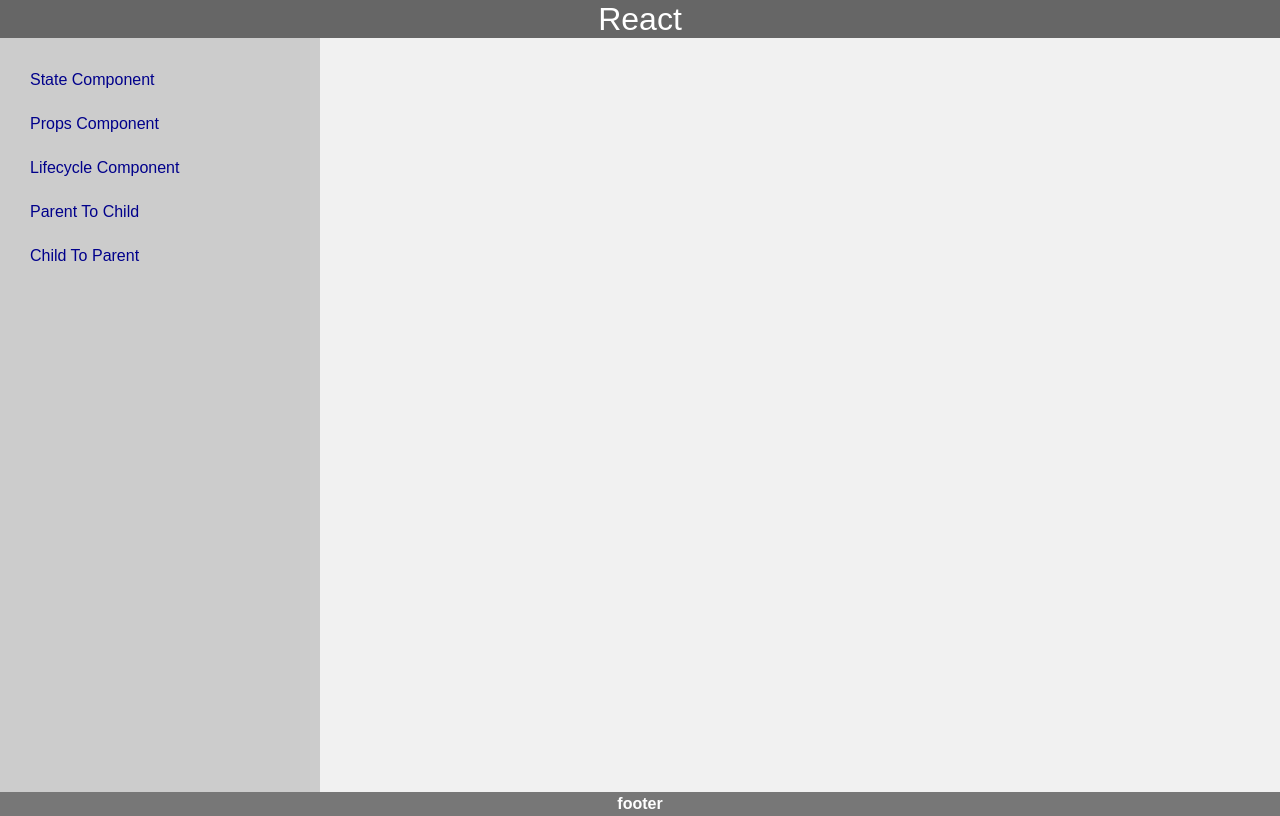
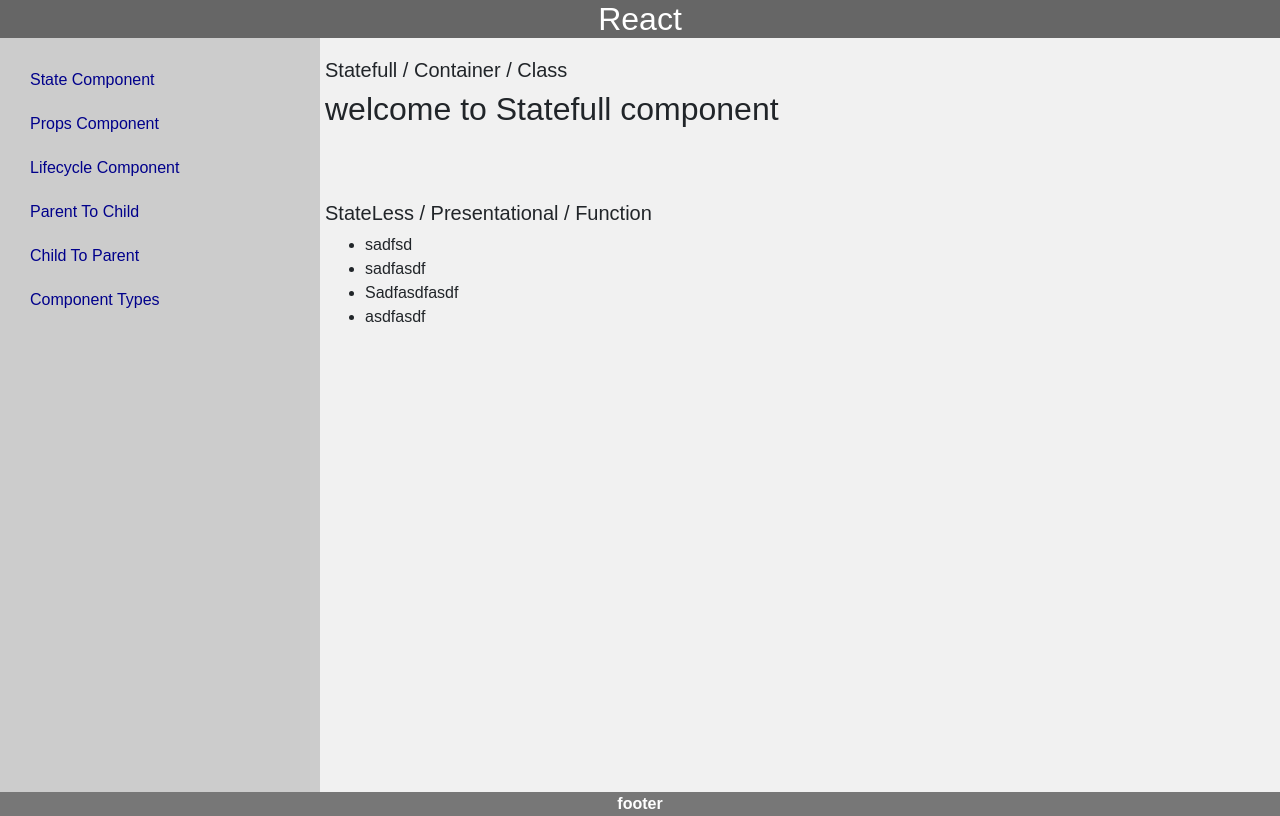
Before and after one commit to RavindraPonugupati/React_Class, a React (Create React App) app: page /components in a window 1280 px wide. Built offline with nearby package versions, Linux system fonts and the light colour scheme.

Commit message:
Components types

```diff
--- a/src/Routes.js
+++ b/src/Routes.js
@@ -5,6 +5,7 @@
 import Lifecycle from './component/lifecycle/lifecycle';
 import ParentToChild from './component/parent-to-child/parentToChild';
 import ChildToParent from './component/child-to-parent/childToParent';
+import StateFullContainer from './component/state-full-component/state-full-component';
 import {
     BrowserRouter as Router,
     Route,
@@ -22,6 +23,7 @@
                             <li><Link to="/lifecycle">Lifecycle Component</Link></li>
                             <li><Link to="/parentToChild">Parent To Child</Link></li>
                             <li><Link to="/childToParent">Child To Parent</Link></li>
+                            <li><Link to="/components">Component Types</Link></li>
                         </ul>
                     </nav>
                     <article>
@@ -31,6 +33,7 @@
                         <Route path="/lifecycle" component={Lifecycle} />
                         <Route path="/parentToChild" component={ParentToChild} />
                         <Route path="/childToParent" component={ChildToParent} />
+                        <Route path="/components" component={StateFullContainer} />
                     </article>
                 </Router>
             </div>
--- /dev/null
+++ b/src/component/state-full-component/state-full-component.js
@@ -0,0 +1,29 @@
+import React ,{ Component } from 'react';
+import Users from '../state-less-component/state-less-component';
+class StateFullContainer extends Component {
+    constructor(props) {
+        super(props);
+        this.state = {
+            users: ["sadfsd","sadfasdf","Sadfasdfasdf","asdfasdf"],
+            data : "welcome to Statefull component"
+        }
+    }
+
+    componentWillMount(){
+
+    }
+
+    render() {
+      return (<div>
+          <div className="row">
+            <h5>Statefull / Container / Class</h5>
+          </div>
+          <div className="row">
+            <h2>{this.state.data}</h2>
+          </div>
+          <Users users={this.state.users} />
+        </div>)
+    }
+}
+
+export default StateFullContainer;
--- /dev/null
+++ b/src/component/state-less-component/state-less-component.js
@@ -0,0 +1,18 @@
+import React from "react";
+
+const Users = props => (
+    <div>
+        <br/><br/><br/>
+        <div className="row">
+            <h5>StateLess / Presentational / Function</h5>
+        </div>
+        <div className="row">
+            <ul>
+            {props.users.map(user => (
+                <li>{user}</li>
+            ))}
+            </ul>
+        </div>
+    </div>
+);
+export default Users;
```
